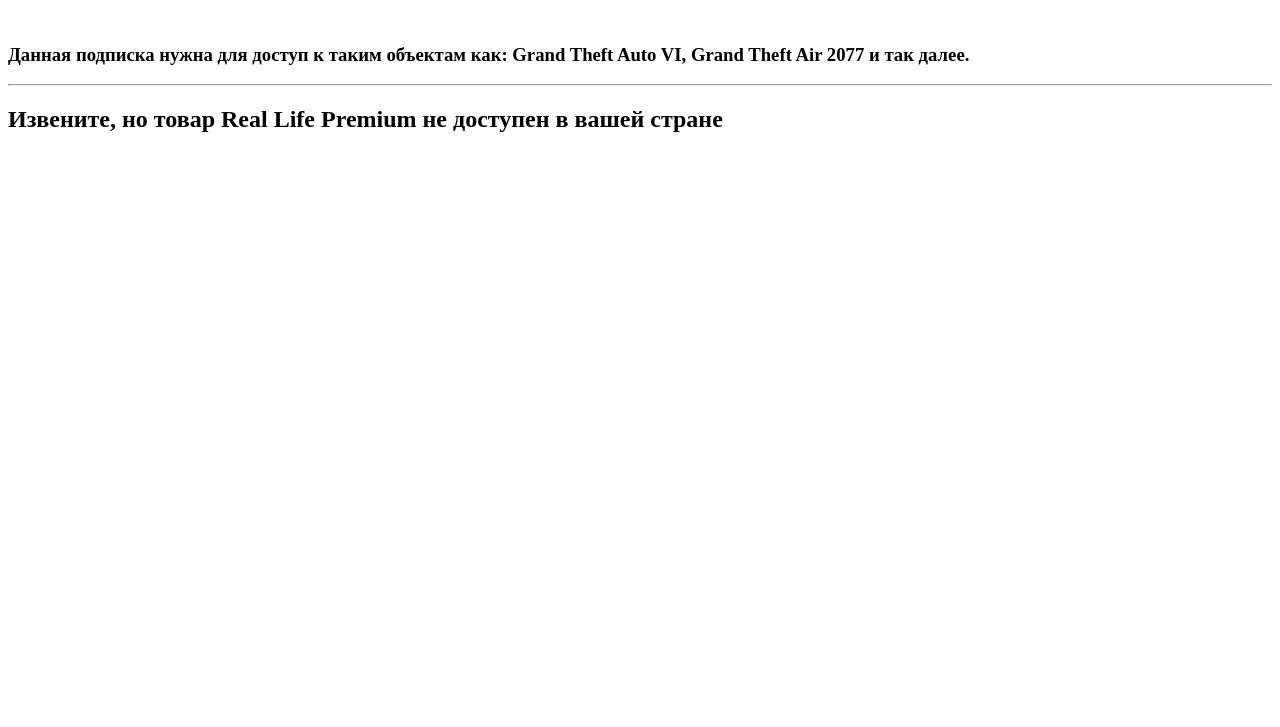
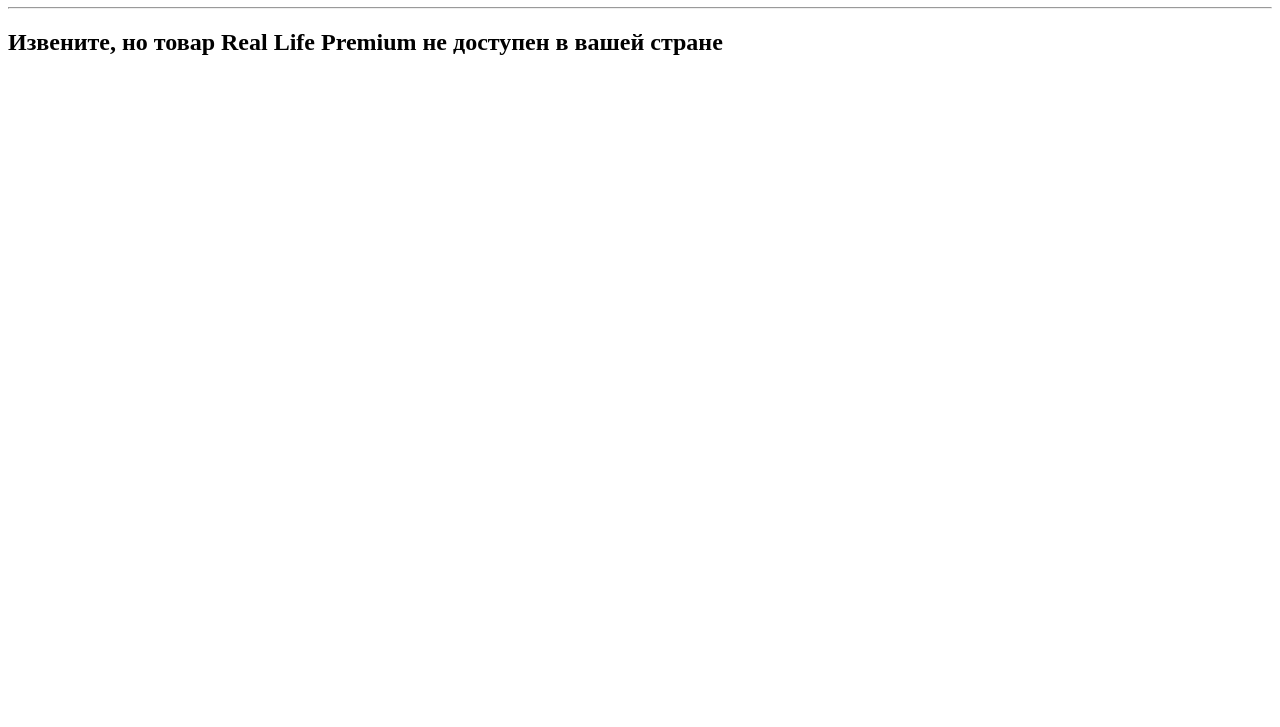
Before and after one commit to PhoneBoxStudios/phonebox, a plain HTML site: page BuyRLpremium.html in a window 1280 px wide. Shown: the part 73-800 px from the top of the page. Drawn offline with Linux system fonts and the light colour scheme.

Commit message:
Update BuyRLpremium.html

```diff
--- a/BuyRLpremium.html
+++ b/BuyRLpremium.html
@@ -7,5 +7,5 @@
 		<title>Купить Real Life Premium</title>
 	</head>
 	<body>
-		<div><h1>Купить Real Life Premium</h1><br><h3>Данная подписка нужна для доступ к таким объектам как: Grand Theft Auto VI, Grand Theft Air 2077 и так далее.</h3> <hr> <h2>Извените, но товар Real Life Premium не доступен в вашей стране</h2></div>
+		<div><h1>Купить Real Life Premium</h1> <hr> <h2>Извените, но товар Real Life Premium не доступен в вашей стране</h2></div>
 	</body>
```
